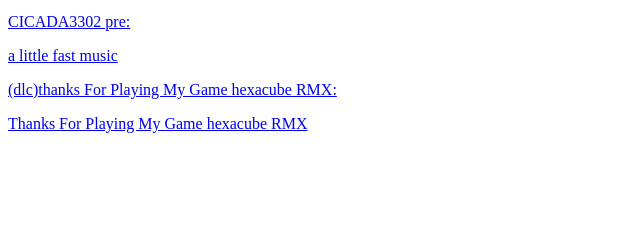
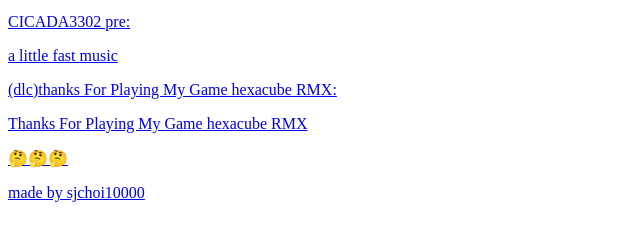
Before and after one commit to sc1l/adosite-adofai-site-, a plain HTML site: page index.html in a window 1280 px wide. Shown: the part 135-376 px from the top of the page, without its empty margins (0-640 px from the left). Drawn offline with Linux system fonts and the light colour scheme.

Commit message:
text add
IDK

```diff
--- a/index.html
+++ b/index.html
@@ -5,3 +5,5 @@
 <p>a little fast music<a href="https://drive.google.com/file/d/1BwgkeMtfEbWzvJ88ZdRSAYhqV1j3Ntqu/view?usp=drivesdk"</a></p>
 <p>(dlc)thanks For Playing My Game hexacube RMX:<a href="https://drive.google.com/file/d/1VTR2hHMdRhiPRojyO1DECwlZM7ZBAdN0/view?usp=drivesdk"</a></p>
 <p>Thanks For Playing My Game hexacube RMX</p>
+<p>🤔🤔🤔</p>
+<p>made by sjchoi10000</p>
```
